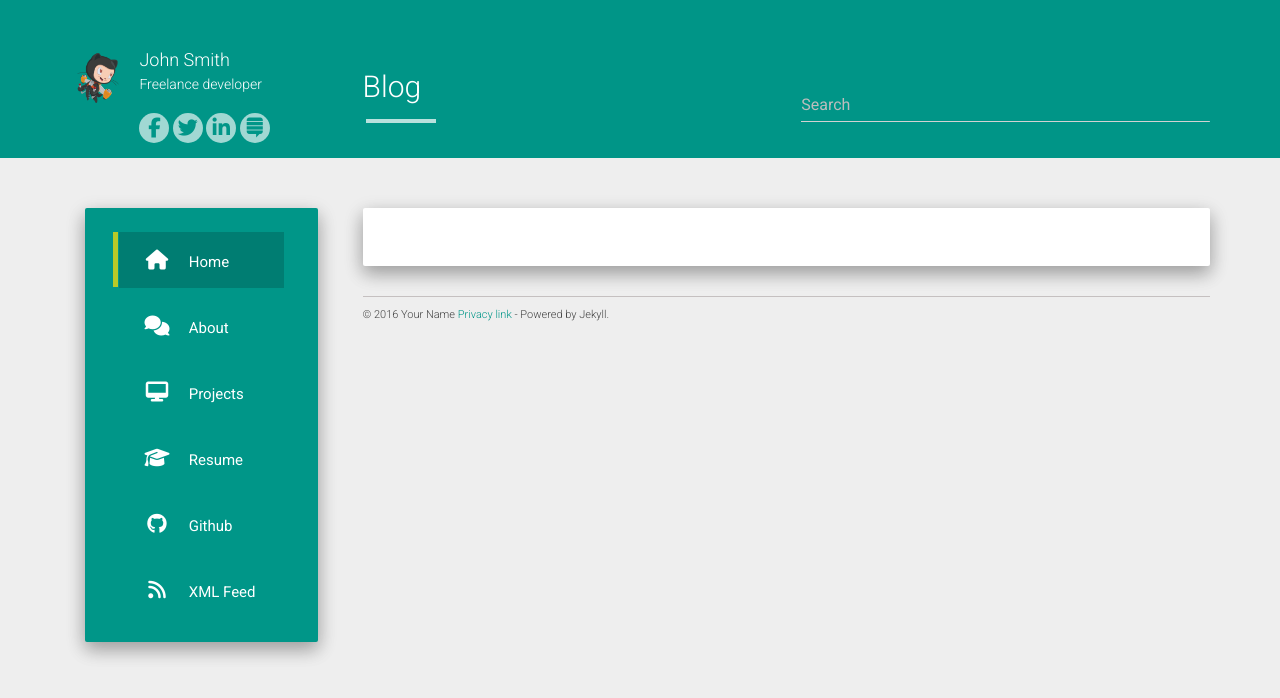
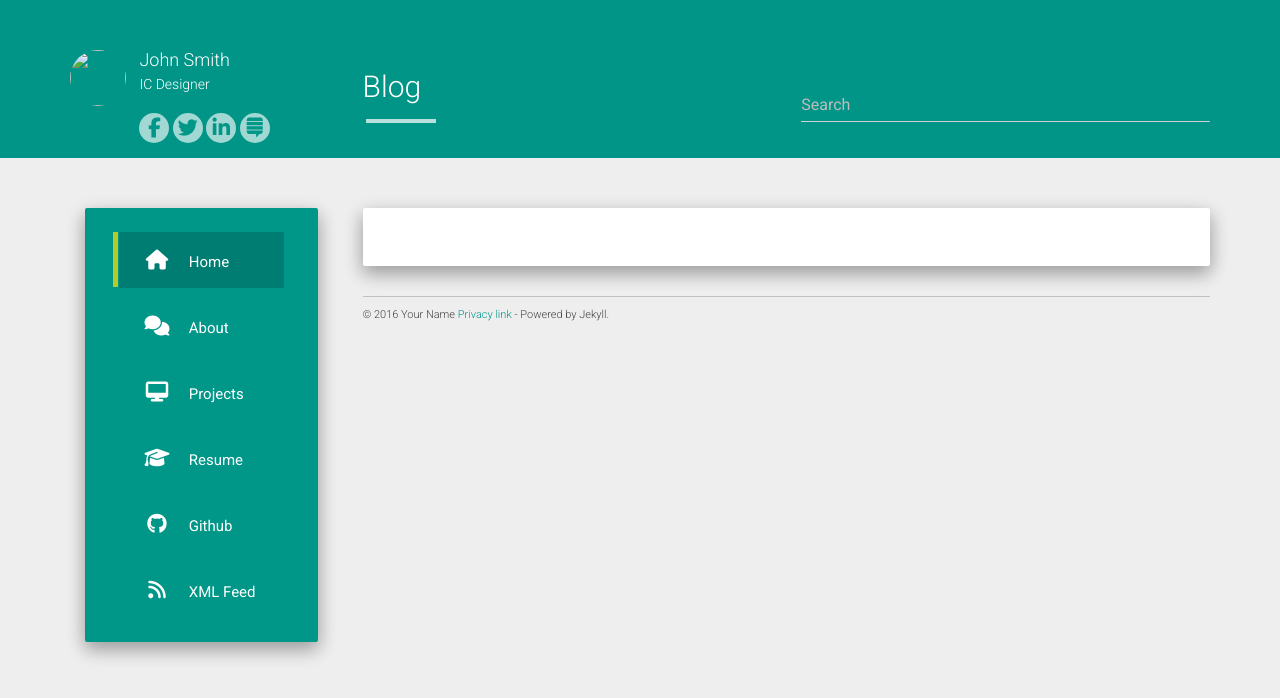
Before and after one commit to JackGittes/JackGittes.github.io, a Jekyll site: the page built from index.html, in a window 1280 px wide. Shown: the top 698 px of the page. Built offline with Jekyll 4.4.1, drawn with Linux system fonts in a browser that asks for light colours; nearby versions of some CDN libraries; the list of posts is cut into pages by our own code.

Commit message:
new3
new

```diff
--- a/_config.yml
+++ b/_config.yml
@@ -1,9 +1,9 @@
 title: John Smith
 description: My Personal Blog
 author: John Smith
-logo: /hcz-jekyll-blog/static/img/avatar.png
+logo: \#
 github: https://github.com/JackGittes
-about: Freelance developer
+about: IC Designer
 
 baseurl: "https://codeasashu.github.io/hcz-jekyll-blog"
 url: "https://codeasashu.github.io/hcz-jekyll-blog"
```
